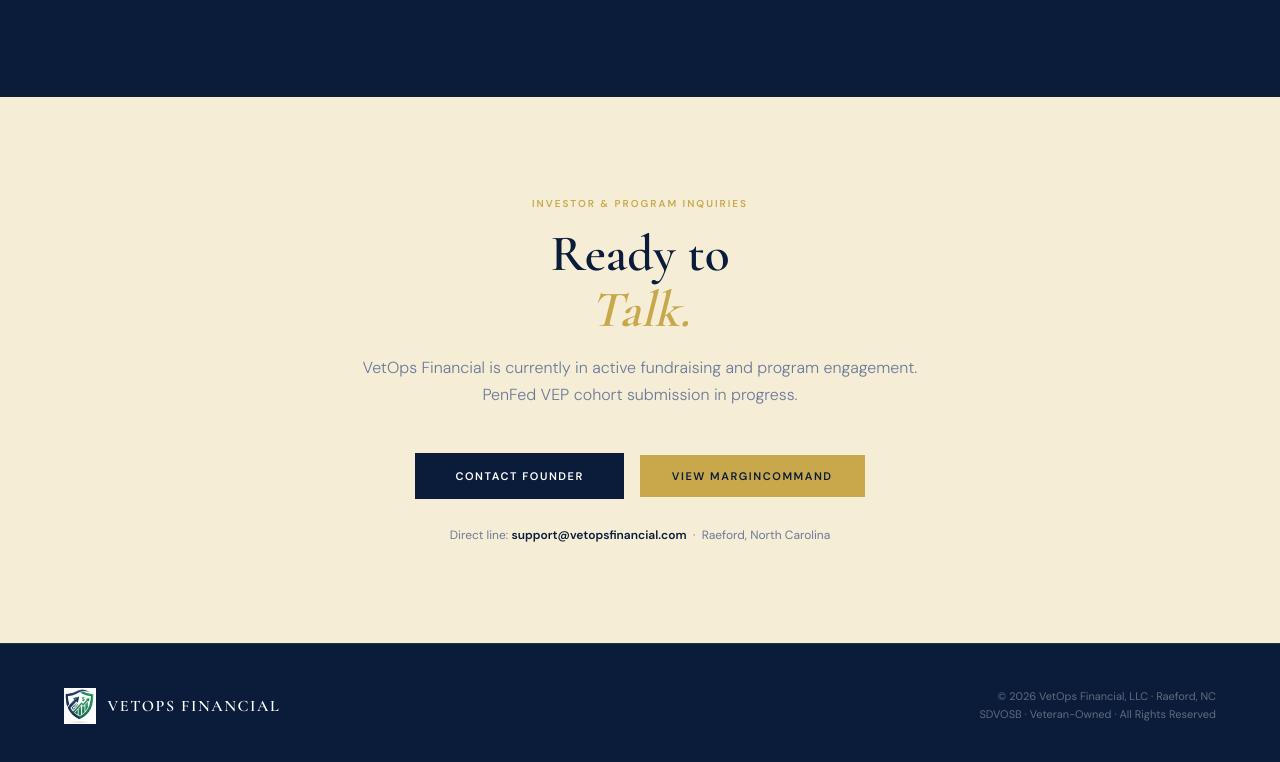
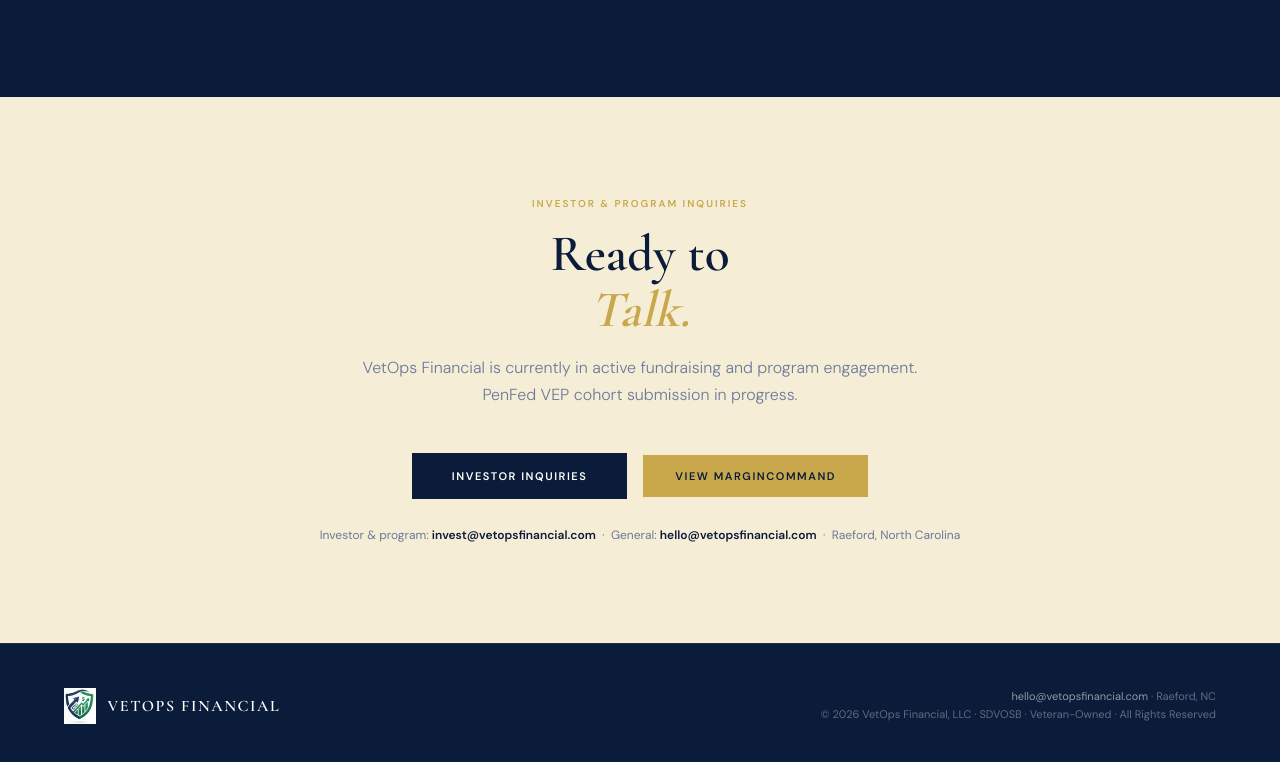
Before and after one commit to brianpenrod/-vetopsfinancial-site, a plain HTML site: page index.html in a window 1280 px wide. Shown: the part 3536-4298 px from the top of the page. Drawn offline with nearby package versions, Linux system fonts and the light colour scheme.

Commit message:
Revise contact links and footer information
Updated contact information for investor inquiries and general contact.

```diff
--- a/index.html
+++ b/index.html
@@ -1000,13 +1000,12 @@
     <h2>Ready to<br><em>Talk.</em></h2>
     <p class="section-intro">VetOps Financial is currently in active fundraising and program engagement. PenFed VEP cohort submission in progress.</p>
     <div class="cta-group">
-      <a href="mailto:support@vetopsfinancial.com" class="btn-navy">Contact Founder</a>
+      <a href="mailto:invest@vetopsfinancial.com?subject=VetOps%20Financial%20Inquiry" class="btn-navy">Investor Inquiries</a>
       <a href="margincommand.html" class="btn-primary">View MarginCommand</a>
     </div>
-    <p class="contact-note">Direct line: <a href="mailto:support@vetopsfinancial.com">support@vetopsfinancial.com</a> &nbsp;·&nbsp; Raeford, North Carolina</p>
+    <p class="contact-note">Investor &amp; program: <a href="mailto:invest@vetopsfinancial.com">invest@vetopsfinancial.com</a> &nbsp;·&nbsp; General: <a href="mailto:hello@vetopsfinancial.com">hello@vetopsfinancial.com</a> &nbsp;·&nbsp; Raeford, North Carolina</p>
   </div>
 </section>
-
 <!-- FOOTER -->
 <footer>
   <div class="footer-inner">
@@ -1015,11 +1014,12 @@
       <span class="footer-wordmark">VetOps Financial</span>
     </div>
     <div class="footer-meta">
-      © 2026 VetOps Financial, LLC · Raeford, NC<br>
-      SDVOSB · Veteran-Owned · All Rights Reserved
+      <a href="mailto:hello@vetopsfinancial.com" style="color:rgba(255,255,255,0.55);text-decoration:none;">hello@vetopsfinancial.com</a> · Raeford, NC<br>
+      © 2026 VetOps Financial, LLC · SDVOSB · Veteran-Owned · All Rights Reserved
     </div>
   </div>
 </footer>
 
+
 </body>
 </html>
```
